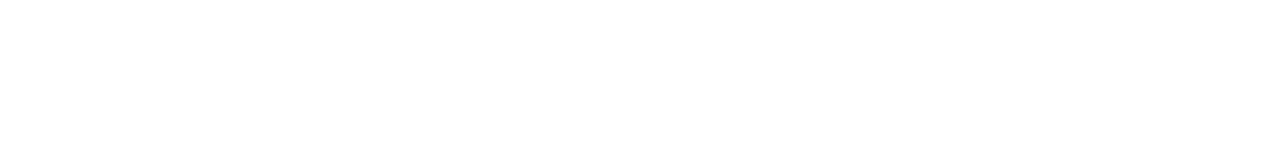
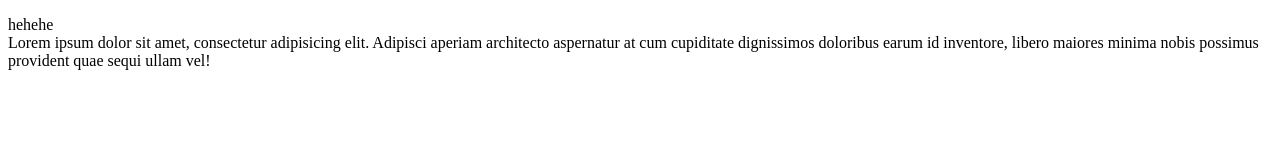
Before and after one commit to Personal-templates123/itrax_template1, a plain HTML site: page index.html in a window 1280 px wide. Drawn offline with Linux system fonts and the light colour scheme.

Commit message:
dummy text

```diff
--- a/index.html
+++ b/index.html
@@ -2,9 +2,13 @@
 <html lang="en">
 <head>
     <meta charset="UTF-8">
-    <title>Title</title>
+    <title>this is my website</title>
 </head>
 <body>
-
+<p>
+    hehehe<br>
+    Lorem ipsum dolor sit amet, consectetur adipisicing elit. Adipisci aperiam architecto aspernatur at cum cupiditate
+    dignissimos doloribus earum id inventore, libero maiores minima nobis possimus provident quae sequi ullam vel!
+</p>
 </body>
 </html>
```
